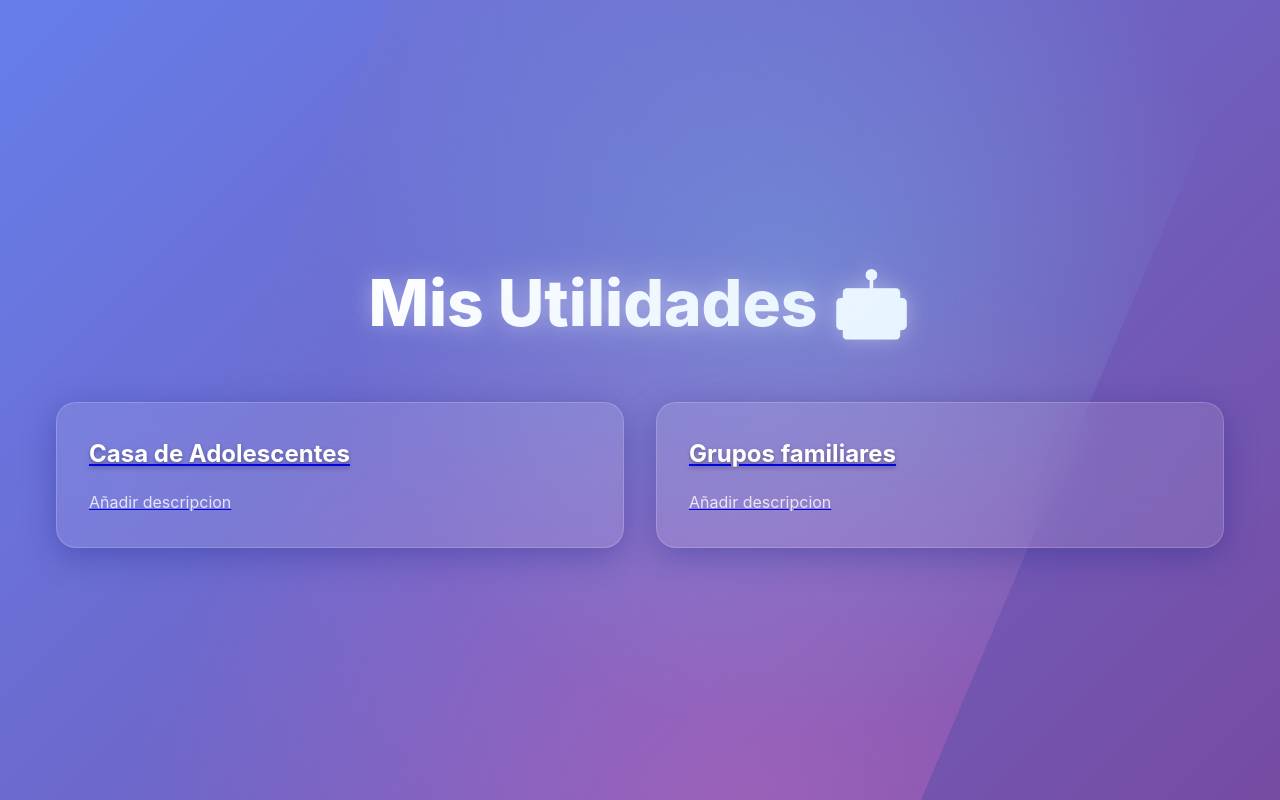
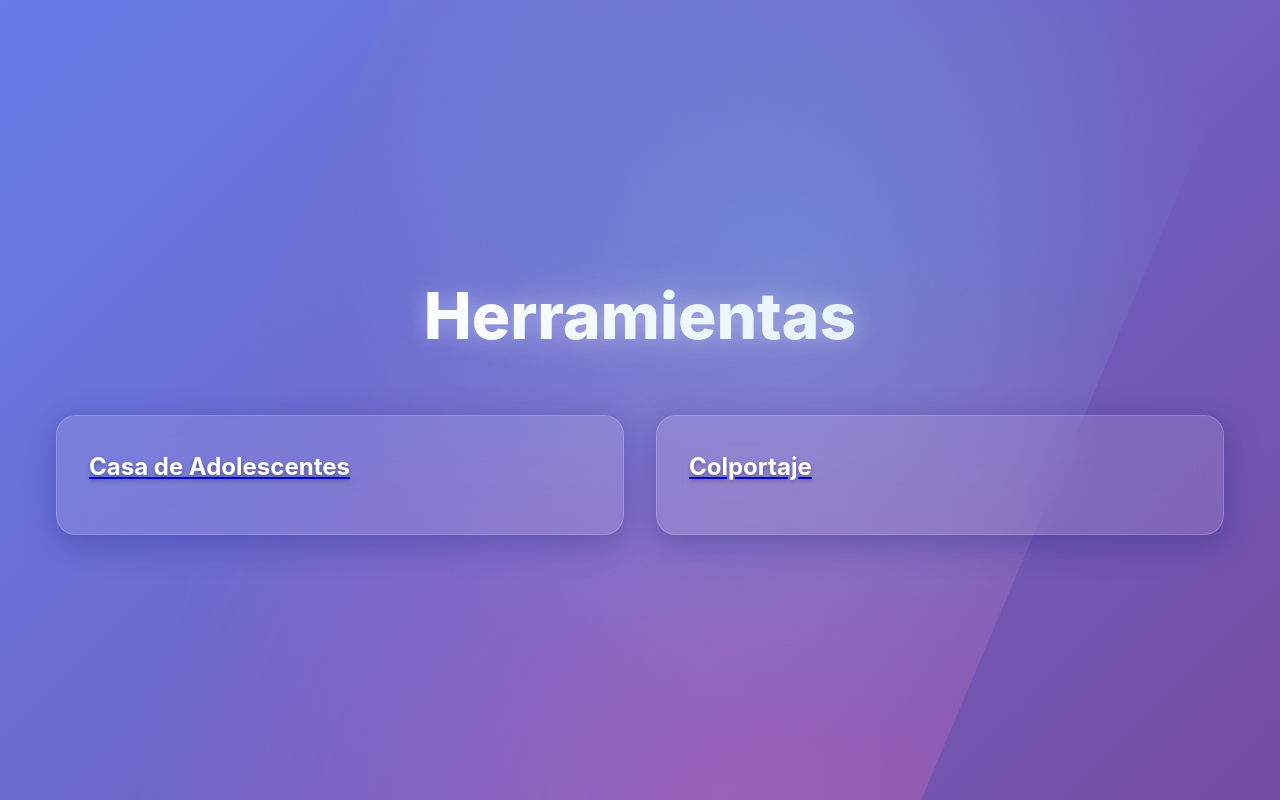
Before and after one commit to imzsebas/control_y_reportes, a Next.js app: page / in a window 1280 px wide. Built offline with nearby package versions, Linux system fonts and the light colour scheme.

Commit message:
agregar busqueda de participantes, filtros y edicion

```diff
--- a/src/app/globals.css
+++ b/src/app/globals.css
@@ -246,6 +246,7 @@ body::before {
   background: rgba(255, 255, 255, 0.1);
   transform: translateY(-2px);
   box-shadow: 0 5px 15px rgba(0, 0, 0, 0.2);
+  text-decoration: none;
 }
 
 .navbar nav button:hover::before {
--- a/src/app/page.js
+++ b/src/app/page.js
@@ -4,13 +4,13 @@ import "./globals.css"
 
 export default function Home() {
   const utilidades = [
-    { id: "cda", nombre: "Casa de Adolescentes", descripcion: "Añadir descripcion" },
-    { id: "gf", nombre: "Grupos familiares", descripcion: "Añadir descripcion" },
+    { id: "cda", nombre: "Casa de Adolescentes", descripcion: "" },
+    { id: "gf", nombre: "Colportaje", descripcion: "" },
   ]
 
   return (
     <main className="home">
-      <h1 className="titulo">Mis Utilidades 🤖</h1>
+      <h1 className="titulo">Herramientas</h1>
       <div className="grid">
         {utilidades.map((utilidad) => (
           <Link key={utilidad.id} href={`/utilidades/${utilidad.id}`}>
```
